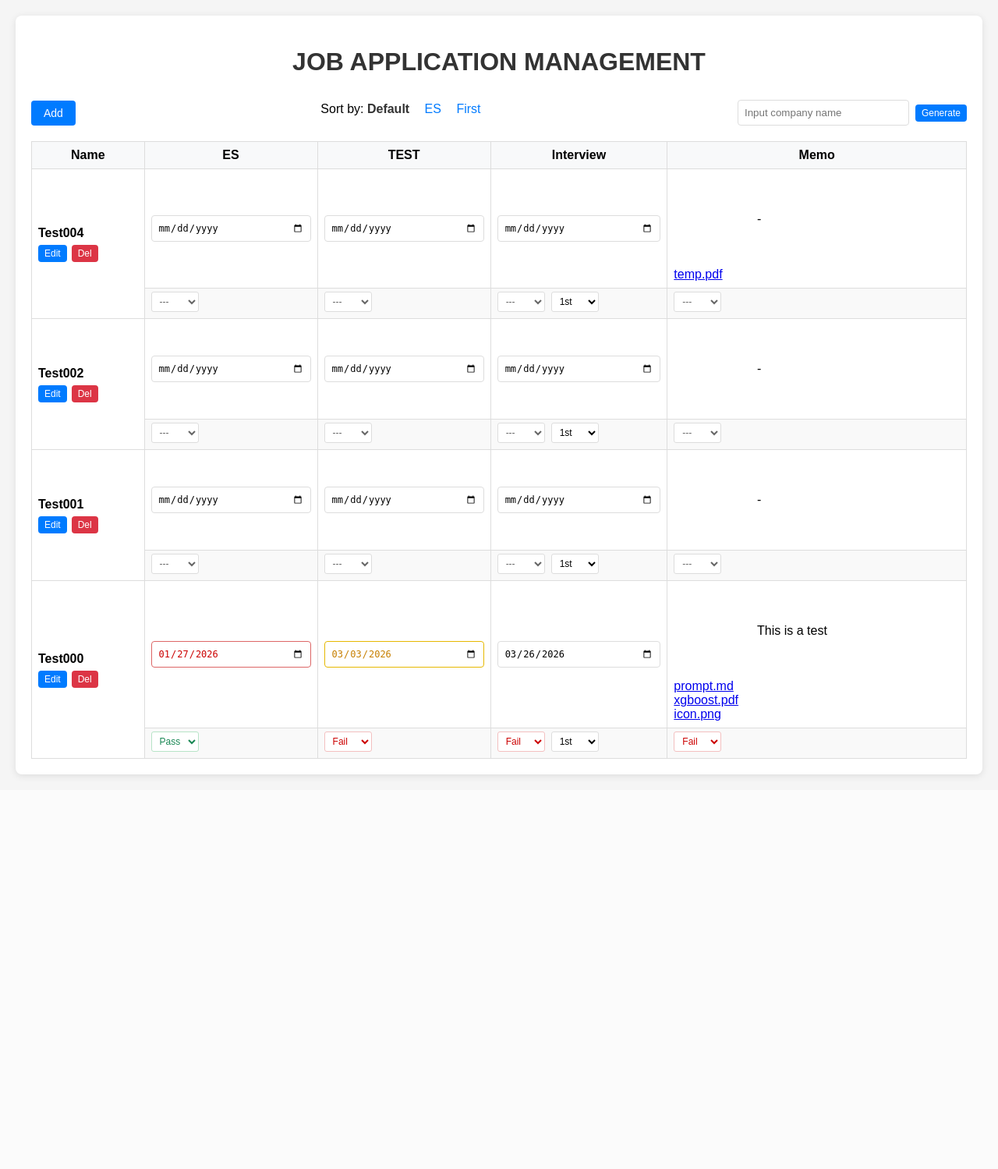
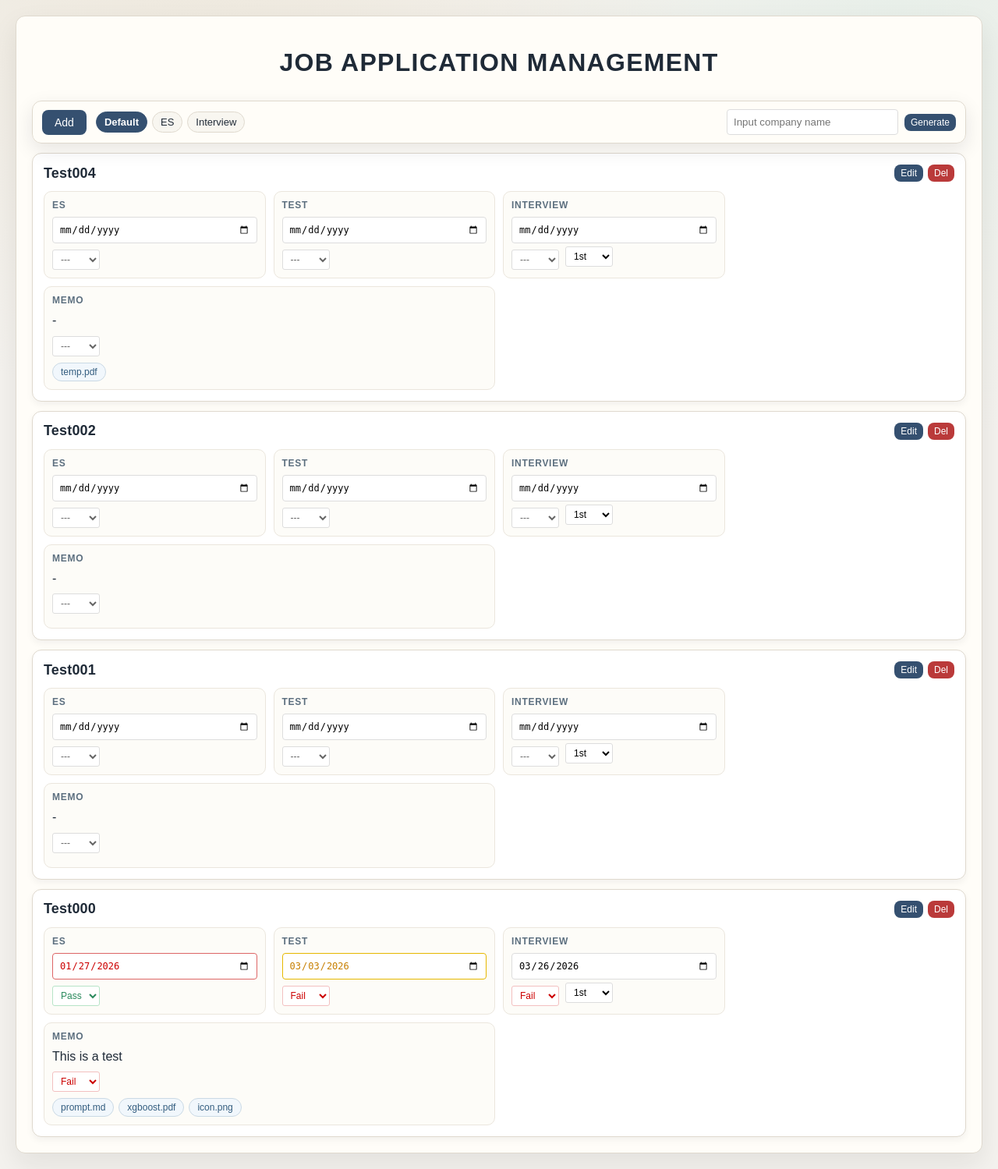
Before and after one commit to AIsPoteX/JobApplicationManagement, a Django app: page / in a window 1280 px wide. Shown: the whole page at 78% size. Before the commit the page ends 998 px from the top, so only its background shows below. Run offline with Django 5.2, Linux system fonts and the light colour scheme; data comes from the database, SQL or seed files in the repository; both versions use the stored data as it was after the commit.

Commit message:
8th -update UI

```diff
--- a/jobs/templates/jobs/base.html
+++ b/jobs/templates/jobs/base.html
@@ -5,23 +5,41 @@
     <meta name="viewport" content="width=device-width, initial-scale=1.0">
     <title>JOB APPLICATION MANAGEMENT</title>
     <style>
+        :root {
+            --bg: #f4f2ee;
+            --paper: #fffdf8;
+            --ink: #1f2a37;
+            --muted: #667085;
+            --line: #dfd9ce;
+            --accent: #355070;
+            --accent-hover: #2b405a;
+            --danger: #ba3a3a;
+            --pass: #2b8a5d;
+        }
         body {
-            font-family: Arial, sans-serif;
+            font-family: "Noto Sans JP", "Hiragino Kaku Gothic ProN", "Yu Gothic", sans-serif;
             margin: 20px;
-            background-color: #f5f5f5;
+            color: var(--ink);
+            background:
+                radial-gradient(circle at 20% -10%, #ede7db 0, transparent 35%),
+                radial-gradient(circle at 90% 0%, #e8efe9 0, transparent 30%),
+                var(--bg);
         }
         .container {
             max-width: 1200px;
             margin: 0 auto;
-            background: white;
+            background: var(--paper);
             padding: 20px;
-            border-radius: 8px;
-            box-shadow: 0 2px 10px rgba(0,0,0,0.1);
+            border-radius: 12px;
+            border: 1px solid var(--line);
+            box-shadow: 0 14px 35px rgba(20, 23, 30, 0.08);
         }
         h1 {
-            color: #333;
+            color: var(--ink);
             text-align: center;
             margin-bottom: 30px;
+            letter-spacing: 0.04em;
+            font-weight: 700;
         }
         .page-head {
             display: flex;
@@ -46,23 +64,23 @@
             gap: 12px;
         }
         .btn {
-            background-color: #007bff;
+            background-color: var(--accent);
             color: white;
             padding: 8px 16px;
             text-decoration: none;
-            border-radius: 4px;
+            border-radius: 8px;
             border: none;
             cursor: pointer;
             font-size: 14px;
         }
         .btn:hover {
-            background-color: #0056b3;
+            background-color: var(--accent-hover);
         }
         .btn-danger {
-            background-color: #dc3545;
+            background-color: var(--danger);
         }
         .btn-danger:hover {
-            background-color: #c82333;
+            background-color: #9e2f2f;
         }
         .btn-small {
             padding: 4px 8px;
@@ -219,7 +237,7 @@
             background-color: white;
         }
         .status-select.status-pass {
-            color: #198754;
+            color: var(--pass);
             border-color: #b7e4c7;
         }
         .status-select.status-fail {
@@ -331,6 +349,182 @@
             white-space: pre-wrap;
             line-height: 1.4;
         }
+        .top-toolbar {
+            position: sticky;
+            top: 8px;
+            width: 100%;
+            box-sizing: border-box;
+            z-index: 50;
+            background: rgba(255, 253, 248, 0.94);
+            border: 1px solid var(--line);
+            border-radius: 12px;
+            backdrop-filter: blur(6px);
+            padding: 10px 12px;
+            display: flex;
+            justify-content: space-between;
+            align-items: center;
+            gap: 10px;
+            box-shadow: 0 8px 24px rgba(18, 24, 35, 0.1);
+        }
+        .toolbar-left {
+            display: flex;
+            align-items: center;
+            gap: 12px;
+            flex-wrap: wrap;
+        }
+        .toolbar-right {
+            display: flex;
+            align-items: center;
+            gap: 8px;
+        }
+        .sort-chips {
+            display: flex;
+            gap: 6px;
+            flex-wrap: wrap;
+        }
+        .sort-chips a {
+            text-decoration: none;
+            color: var(--ink);
+            font-size: 13px;
+            padding: 5px 10px;
+            border: 1px solid var(--line);
+            border-radius: 999px;
+            background: #f8f6f0;
+        }
+        .sort-chips a.active {
+            color: #fff;
+            background: var(--accent);
+            border-color: var(--accent);
+            font-weight: 600;
+        }
+        .page-offset {
+            margin-top: 12px;
+        }
+        .job-cards {
+            display: grid;
+            gap: 12px;
+        }
+        .job-card {
+            border: 1px solid var(--line);
+            border-radius: 12px;
+            background: #fff;
+            padding: 14px;
+            box-shadow: 0 4px 10px rgba(20, 23, 30, 0.05);
+            transition: transform 0.18s ease, box-shadow 0.18s ease;
+        }
+        .job-card:hover {
+            transform: translateY(-1px);
+            box-shadow: 0 8px 18px rgba(20, 23, 30, 0.08);
+        }
+        .card-header {
+            display: flex;
+            justify-content: space-between;
+            align-items: center;
+            gap: 10px;
+            margin-bottom: 12px;
+        }
+        .card-header h3 {
+            margin: 0;
+            font-size: 18px;
+            letter-spacing: 0.01em;
+        }
+        .card-actions {
+            display: flex;
+            gap: 6px;
+            align-items: center;
+        }
+        .card-actions form {
+            margin: 0;
+        }
+        .card-grid {
+            display: grid;
+            gap: 10px;
+            grid-template-columns: repeat(4, minmax(0, 1fr));
+        }
+        .card-block {
+            border: 1px solid #ebe6dd;
+            border-radius: 10px;
+            padding: 10px;
+            background: #fdfcf8;
+        }
+        .block-title {
+            font-size: 12px;
+            font-weight: 700;
+            color: #5c6f7f;
+            text-transform: uppercase;
+            letter-spacing: 0.06em;
+            margin-bottom: 8px;
+        }
+        .block-status-form {
+            margin-top: 8px;
+        }
+        .memo-block {
+            grid-column: span 2;
+        }
+        .memo-status-form {
+            margin-bottom: 8px;
+        }
+        .attachment-tags {
+            display: flex;
+            flex-wrap: wrap;
+            gap: 6px;
+        }
+        .file-tag {
+            display: inline-flex;
+            max-width: 100%;
+            text-decoration: none;
+            color: #335d7f;
+            font-size: 12px;
+            border: 1px solid #cad9e5;
+            background: #f1f7fc;
+            border-radius: 999px;
+            padding: 4px 10px;
+            overflow: hidden;
+            text-overflow: ellipsis;
+            white-space: nowrap;
+        }
+        @media (max-width: 960px) {
+            .top-toolbar {
+                flex-direction: column;
+                align-items: stretch;
+            }
+            .toolbar-right {
+                width: 100%;
+            }
+            .toolbar-right input {
+                min-width: 0;
+                flex: 1;
+            }
+            .page-offset {
+                margin-top: 12px;
+            }
+            .card-grid {
+                grid-template-columns: repeat(2, minmax(0, 1fr));
+            }
+            .memo-block {
+                grid-column: span 2;
+            }
+        }
+        @media (max-width: 640px) {
+            .card-grid {
+                grid-template-columns: 1fr;
+            }
+            .memo-block {
+                grid-column: auto;
+            }
+            .status-round-row {
+                flex-direction: column;
+                align-items: stretch;
+            }
+            .status-select,
+            .round-select,
+            .date-input {
+                width: 100%;
+            }
+            .page-offset {
+                margin-top: 12px;
+            }
+        }
     </style>
 </head>
 <body>
--- a/jobs/templates/jobs/job_list.html
+++ b/jobs/templates/jobs/job_list.html
@@ -1,22 +1,23 @@
 {% extends 'jobs/base.html' %}
 
 {% block content %}
-<div class="toolbar">
+<div class="top-toolbar">
+    <div class="toolbar-left">
         <a href="{% url 'add_job' %}" class="btn">Add</a>
-
-    <div class="sort-links">
-        Sort by:
+        <div class="sort-chips">
             <a href="?sort=created_at" {% if current_sort == 'created_at' %}class="active"{% endif %}>Default</a>
             <a href="?sort=application_deadline" {% if current_sort == 'application_deadline' %}class="active"{% endif %}>ES</a>
-        <a href="?sort=first_interview_date" {% if current_sort == 'first_interview_date' %}class="active"{% endif %}>First</a>
+            <a href="?sort=first_interview_date" {% if current_sort == 'first_interview_date' %}class="active"{% endif %}>Interview</a>
+        </div>
     </div>
 
-    <div class="brief-search">
+    <div class="toolbar-right brief-search">
         <input id="brief-company" type="text" placeholder="Input company name" />
         <button id="brief-btn" class="btn btn-small" type="button">Generate</button>
     </div>
 </div>
 
+<div class="page-offset">
     <div id="brief-panel" class="brief-panel" style="display:none;">
         <div class="brief-header">
             <strong id="brief-title"></strong>
@@ -27,89 +28,30 @@
     </div>
 
     {% if jobs %}
-<table>
-    <thead>
-        <tr>
-            <th>Name</th>
-            <th>ES</th>
-            <th>TEST</th>
-            <th>Interview</th>
-            <th class="col-memo">Memo</th>
-        </tr>
-    </thead>
-    <tbody>
+    <div class="job-cards">
         {% for job in jobs %}
-        <tr class="job-row">
-            <td rowspan="2">
-                <div><strong>{{ job.company_name }}</strong></div>
-                <div style="margin-top:6px; display:flex; gap:6px; flex-wrap:wrap;">
+        <article class="job-card">
+            <div class="card-header">
+                <h3>{{ job.company_name }}</h3>
+                <div class="card-actions">
                     <a href="{% url 'edit_job' job.id %}" class="btn btn-small">Edit</a>
-                    <form method="post" action="{% url 'delete_job' job.id %}" style="display: inline;"
-                          onsubmit="return confirm('Delete {{ job.company_name }} ?')">
+                    <form method="post" action="{% url 'delete_job' job.id %}" onsubmit="return confirm('Delete {{ job.company_name }} ?')">
                         {% csrf_token %}
                         <button type="submit" class="btn btn-danger btn-small">Del</button>
                     </form>
                 </div>
-            </td>
+            </div>
 
-            <td>
+            <div class="card-grid">
+                <section class="card-block">
+                    <div class="block-title">ES</div>
                     <form method="post" action="{% url 'update_date' %}" class="date-form">
                         {% csrf_token %}
                         <input type="hidden" name="job_id" value="{{ job.id }}">
                         <input type="hidden" name="field" value="application_deadline">
-                    <input type="date" name="date_value"
-                           value="{% if job.application_deadline %}{{ job.application_deadline|date:'Y-m-d' }}{% endif %}"
-                           onchange="this.form.submit()" class="date-input">
+                        <input type="date" name="date_value" value="{% if job.application_deadline %}{{ job.application_deadline|date:'Y-m-d' }}{% endif %}" onchange="this.form.submit()" class="date-input">
                     </form>
-            </td>
-
-            <td>
-                <form method="post" action="{% url 'update_date' %}" class="date-form">
-                    {% csrf_token %}
-                    <input type="hidden" name="job_id" value="{{ job.id }}">
-                    <input type="hidden" name="field" value="online_test_deadline">
-                    <input type="date" name="date_value"
-                           value="{% if job.online_test_deadline %}{{ job.online_test_deadline|date:'Y-m-d' }}{% endif %}"
-                           onchange="this.form.submit()" class="date-input">
-                </form>
-            </td>
-
-            <td>
-                <form method="post" action="{% url 'update_date' %}" class="date-form">
-                    {% csrf_token %}
-                    <input type="hidden" name="job_id" value="{{ job.id }}">
-                    <input type="hidden" name="field" value="first_interview_date">
-                    <input type="date" name="date_value"
-                           value="{% if job.first_interview_date %}{{ job.first_interview_date|date:'Y-m-d' }}{% endif %}"
-                           onchange="this.form.submit()" class="date-input">
-                </form>
-            </td>
-
-            <td class="col-memo">
-                <div class="note-text">
-                    {% if job.notes %}
-                        {{ job.notes }}
-                    {% else %}
-                        -
-                    {% endif %}
-                </div>
-                {% with files=job.attachments.all %}
-                    {% if files %}
-                        <div class="note-files" style="margin-top: 6px;">
-                            {% for attachment in files %}
-                                <div>
-                                    <a href="{{ attachment.file.url }}" target="_blank" title="{{ attachment.filename }}">{{ attachment.filename }}</a>
-                                </div>
-                            {% endfor %}
-                        </div>
-                    {% endif %}
-                {% endwith %}
-            </td>
-
-        </tr>
-        <tr class="status-row">
-            <td>
-                <form method="post" action="{% url 'update_status' %}" class="status-form">
+                    <form method="post" action="{% url 'update_status' %}" class="status-form block-status-form">
                         {% csrf_token %}
                         <input type="hidden" name="job_id" value="{{ job.id }}">
                         <input type="hidden" name="field" value="application_status">
@@ -119,10 +61,17 @@
                             <option value="fail" {% if job.application_status == 'fail' %}selected{% endif %}>Fail</option>
                         </select>
                     </form>
-            </td>
+                </section>
 
-            <td>
-                <form method="post" action="{% url 'update_status' %}" class="status-form">
+                <section class="card-block">
+                    <div class="block-title">TEST</div>
+                    <form method="post" action="{% url 'update_date' %}" class="date-form">
+                        {% csrf_token %}
+                        <input type="hidden" name="job_id" value="{{ job.id }}">
+                        <input type="hidden" name="field" value="online_test_deadline">
+                        <input type="date" name="date_value" value="{% if job.online_test_deadline %}{{ job.online_test_deadline|date:'Y-m-d' }}{% endif %}" onchange="this.form.submit()" class="date-input">
+                    </form>
+                    <form method="post" action="{% url 'update_status' %}" class="status-form block-status-form">
                         {% csrf_token %}
                         <input type="hidden" name="job_id" value="{{ job.id }}">
                         <input type="hidden" name="field" value="online_test_status">
@@ -132,11 +81,18 @@
                             <option value="fail" {% if job.online_test_status == 'fail' %}selected{% endif %}>Fail</option>
                         </select>
                     </form>
-            </td>
+                </section>
 
-            <td>
+                <section class="card-block">
+                    <div class="block-title">Interview</div>
+                    <form method="post" action="{% url 'update_date' %}" class="date-form">
+                        {% csrf_token %}
+                        <input type="hidden" name="job_id" value="{{ job.id }}">
+                        <input type="hidden" name="field" value="first_interview_date">
+                        <input type="date" name="date_value" value="{% if job.first_interview_date %}{{ job.first_interview_date|date:'Y-m-d' }}{% endif %}" onchange="this.form.submit()" class="date-input">
+                    </form>
                     <div class="status-round-row">
-                    <form method="post" action="{% url 'update_status' %}" class="status-form">
+                        <form method="post" action="{% url 'update_status' %}" class="status-form block-status-form">
                             {% csrf_token %}
                             <input type="hidden" name="job_id" value="{{ job.id }}">
                             <input type="hidden" name="field" value="first_interview_status">
@@ -160,10 +116,13 @@
                             <option value="Final">Final</option>
                         </select>
                     </div>
-            </td>
+                </section>
 
-            <td>
-                <form method="post" action="{% url 'update_status' %}" class="status-form">
+                <section class="card-block memo-block">
+                    <div class="block-title">Memo</div>
+                    <div class="note-text">{% if job.notes %}{{ job.notes }}{% else %}-{% endif %}</div>
+
+                    <form method="post" action="{% url 'update_status' %}" class="status-form block-status-form memo-status-form">
                         {% csrf_token %}
                         <input type="hidden" name="job_id" value="{{ job.id }}">
                         <input type="hidden" name="field" value="notes_result">
@@ -173,16 +132,27 @@
                             <option value="fail" {% if job.notes_result == 'fail' %}selected{% endif %}>Fail</option>
                         </select>
                     </form>
-            </td>
-        </tr>
+
+                    {% with files=job.attachments.all %}
+                        {% if files %}
+                            <div class="attachment-tags">
+                                {% for attachment in files %}
+                                    <a href="{{ attachment.file.url }}" target="_blank" title="{{ attachment.filename }}" class="file-tag">{{ attachment.filename }}</a>
                                 {% endfor %}
-    </tbody>
-</table>
+                            </div>
+                        {% endif %}
+                    {% endwith %}
+                </section>
+            </div>
+        </article>
+        {% endfor %}
+    </div>
     {% else %}
-<p style="text-align: center; color: #666; margin-top: 50px;">
+    <p style="text-align: center; color: #666; margin-top: 32px;">
         <a href="{% url 'add_job' %}">Add first record</a>
     </p>
     {% endif %}
+</div>
 
 <script>
 (function() {
```
Also changed, not shown: db.sqlite3, 1 other file. Lines whose indentation alone changed are shown as unchanged.
